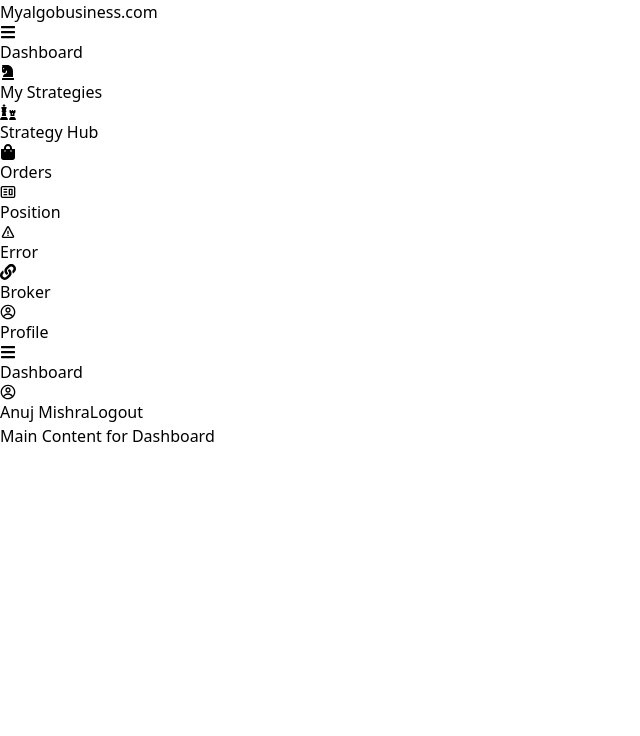
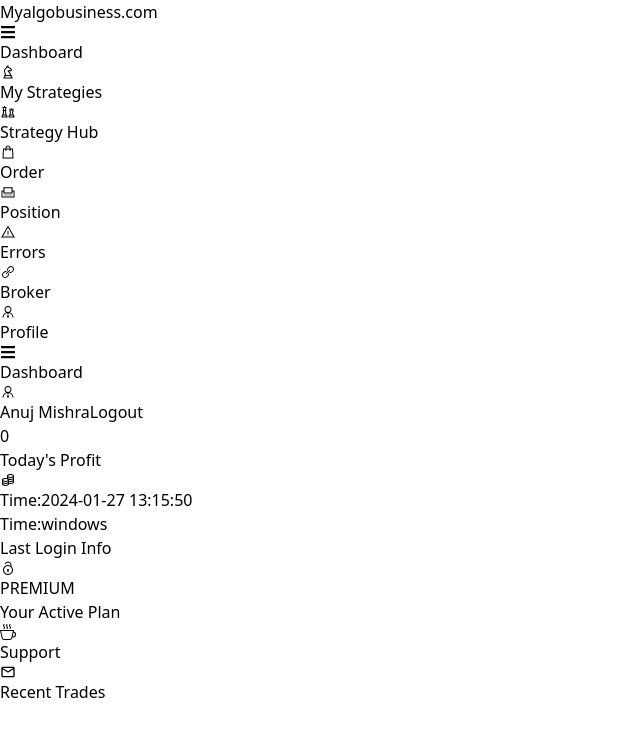
Before and after one commit to AnujWebDev/Dashboard, a React (Vite) app: page /dashboard in a window 1280 px wide. Both pictures are taken after a click on the item "Dashboard". Shown: the top 736 px of the page, without its empty margins (0-640 px from the left). Built offline with nearby package versions, Linux system fonts and the light colour scheme.

Commit message:
Changes in device

```diff
--- a/src/Components/Dashboard.jsx
+++ b/src/Components/Dashboard.jsx
@@ -1,11 +1,16 @@
 import React, { useState } from "react";
 import { FaBars, FaChessKnight } from "react-icons/fa";
-import { FaChess } from "react-icons/fa6";
-import { FaShoppingBag } from "react-icons/fa";
-import { CgWebsite } from "react-icons/cg";
-import { BiError } from "react-icons/bi";
-import { FaLink } from "react-icons/fa";
-import { CgProfile } from "react-icons/cg";
+import { LiaChessKnightSolid } from "react-icons/lia";
+import { LiaChessSolid } from "react-icons/lia";
+import { LiaShoppingBagSolid } from "react-icons/lia";
+import { LiaReceiptSolid } from "react-icons/lia";
+import { LiaExclamationTriangleSolid } from "react-icons/lia";
+import { LiaLinkSolid } from "react-icons/lia";
+import { LiaUserTieSolid } from "react-icons/lia";
+import { LiaCoinsSolid } from "react-icons/lia";
+import { LiaUnlockAltSolid } from "react-icons/lia";
+import { MdMailOutline } from "react-icons/md";
+import { BsCupHot } from "react-icons/bs";
 
 const Dashboard = () => {
   const [isSidebarOpen, setIsSidebarOpen] = useState(true);
@@ -21,152 +26,188 @@ const Dashboard = () => {
 
   return (
     <>
-      <div className="flex  overflow-hidden h-screen  bg-gray-800 text-white">
-        {isSidebarOpen && (
-          <div className="transition-all z-50 w-80 border">
+      <div className="flex overflow-hidden h-screen bg-gray-800 text-white">
+        <div
+          className={`transition-all ${
+            isSidebarOpen ? "w-80" : "w-24"
+          } overflow-y-scroll overflow-x-scroll overflow-hidden border`}
+        >
           <div className="p-4">
-              <h1 className="text-2xl font-bold mb-4">Myalgobusiness.com</h1>
+            <h1 className="text-md ml-5  mb-10">Myalgobusiness.com</h1>
             <ul>
               <li
-                  className={`mb-5 hover:bg-white hover:text-black hover:rounded-3xl p-3 flex ${
+                className={`mb-4 w-full hover:bg-white hover:text-black hover:rounded-3xl p-1 flex ${
                   selectedMenuItem === "dashboard"
                     ? "bg-white text-black rounded-3xl"
                     : ""
                 }`}
                 onClick={() => handleMenuItemClick("dashboard")}
               >
-                  <FaBars className="mr-2 text-2xl" />
-                  Dashboard
+                <FaBars className=" text-2xl" />
+                {isSidebarOpen && <span>Dashboard</span>}
+              </li>
+
+              <li
+                className={`mb-4 w-full hover:bg-white hover:text-black hover:rounded-3xl p-1 flex ${
+                  selectedMenuItem === "myStrategies"
+                    ? "bg-white text-black rounded-3xl"
+                    : ""
+                }`}
+                onClick={() => handleMenuItemClick("myStrategies")}
+              >
+                <LiaChessKnightSolid className=" text-2xl" />
+                {isSidebarOpen && <span>My Strategies</span>}
               </li>
               <li
-                className={`mb-5 hover:bg-white hover:text-black hover:rounded-3xl p-3 flex ${
-                  selectedMenuItem === "strategies" ? "bg-white text-black rounded-3xl" : ""
+                className={`mb-4 w-full hover:bg-white hover:text-black hover:rounded-3xl p-1 flex ${
+                  selectedMenuItem === "Strategieshub"
+                    ? "bg-white text-black rounded-3xl"
+                    : ""
                 }`}
-                onClick={() => handleMenuItemClick("strategies")}
+                onClick={() => handleMenuItemClick("Strategieshub")}
               >
-                <FaChessKnight className="mr-2 text-2xl" />
-                My Strategies
+                <LiaChessSolid className=" text-2xl" />
+                {isSidebarOpen && <span>Strategy Hub</span>}
+              </li>
+
+              <li
+                className={`mb-4 w-full hover:bg-white hover:text-black hover:rounded-3xl p-1 flex ${
+                  selectedMenuItem === "order"
+                    ? "bg-white text-black rounded-3xl"
+                    : ""
+                }`}
+                onClick={() => handleMenuItemClick("order")}
+              >
+                <LiaShoppingBagSolid className=" text-2xl" />
+                {isSidebarOpen && <span>Order</span>}
               </li>
               <li
-                className={`mb-5 hover:bg-white hover:text-black hover:rounded-3xl p-3 flex ${
-                  selectedMenuItem === "strategyHub" ? "bg-white text-black rounded-3xl" : ""
-                }`}
-                onClick={() => handleMenuItemClick("strategyHub")}
-              >
-                <FaChess className="mr-2 text-2xl" />
-                Strategy Hub
-              </li>
-              <li
-                className={`mb-5 hover:bg-white hover:text-black hover:rounded-3xl p-3 flex ${
-                  selectedMenuItem === "orders" ? "bg-white text-black rounded-3xl" : ""
-                }`}
-                onClick={() => handleMenuItemClick("orders")}
-              >
-                <FaShoppingBag className="mr-2 text-2xl" />
-                Orders
-              </li>
-              <li
-                className={`mb-5 hover:bg-white hover:text-black hover:rounded-3xl p-3 flex ${
-                  selectedMenuItem === "position" ? "bg-white text-black rounded-3xl" : ""
+                className={`mb-4 w-full hover:bg-white hover:text-black hover:rounded-3xl p-1 flex ${
+                  selectedMenuItem === "position"
+                    ? "bg-white text-black rounded-3xl"
+                    : ""
                 }`}
                 onClick={() => handleMenuItemClick("position")}
               >
-                <CgWebsite className="mr-2 text-2xl" />
-                Position
+                <LiaReceiptSolid className=" text-2xl" />
+                {isSidebarOpen && <span>Position</span>}
               </li>
               <li
-                className={`mb-5 hover:bg-white hover:text-black hover:rounded-3xl p-3 flex ${
-                  selectedMenuItem === "error" ? "bg-white text-black rounded-3xl" : ""
+                className={`mb-4 w-full hover:bg-white hover:text-black hover:rounded-3xl p-1 flex ${
+                  selectedMenuItem === "error"
+                    ? "bg-white text-black rounded-3xl"
+                    : ""
                 }`}
                 onClick={() => handleMenuItemClick("error")}
               >
-                <BiError className="mr-3 text-2xl" />
-                Error
+                <LiaExclamationTriangleSolid className=" text-2xl" />
+                {isSidebarOpen && <span>Errors</span>}
               </li>
               <li
-                className={`mb-5 hover:bg-white hover:text-black hover:rounded-3xl p-3 flex ${
-                  selectedMenuItem === "broker" ? "bg-white text-black rounded-3xl" : ""
+                className={`mb-4 w-full hover:bg-white hover:text-black hover:rounded-3xl p-1 flex ${
+                  selectedMenuItem === "broker"
+                    ? "bg-white text-black rounded-3xl"
+                    : ""
                 }`}
                 onClick={() => handleMenuItemClick("broker")}
               >
-                <FaLink className="mr-3 text-2xl" />
-                Broker
+                <LiaLinkSolid className=" text-2xl" />
+                {isSidebarOpen && <span>Broker</span>}
               </li>
               <li
-                className={`mb-5 hover:bg-white hover:text-black hover:rounded-3xl p-3 flex ${
-                  selectedMenuItem === "profile" ? "bg-white text-black rounded-3xl" : ""
+                className={`mb-4 w-full hover:bg-white hover:text-black hover:rounded-3xl p-1 flex ${
+                  selectedMenuItem === "profile"
+                    ? "bg-white text-black rounded-3xl"
+                    : ""
                 }`}
                 onClick={() => handleMenuItemClick("profile")}
               >
-                <CgProfile className="mr-3 text-2xl" />
-                Profile
+                <LiaUserTieSolid className=" text-2xl" />
+                {isSidebarOpen && <span>Profile</span>}
               </li>
             </ul>
           </div>
         </div>
-        )}
+
         <div className="flex flex-col flex-1">
-          <div className="flex bg-gray-800 z-0 border text-white justify-between">
-            <div className={`flex-1 transition-all ${isSidebarOpen ? "ml-2" : "ml-10"}`}>
-              <button className="flex text-xl py-1 rounded-lg font-bold mb-2" onClick={toggleSidebar}>
+          <div className="flex bg-gray-800 z-0 border rounded-xl text-white justify-between">
+            <div
+              className={`flex-1 transition-all ${
+                isSidebarOpen ? "ml-2" : "ml-10"
+              }`}
+            >
+              <button
+                className="flex text-xl py-1 rounded-lg font-bold mb-2"
+                onClick={toggleSidebar}
+              >
                 <FaBars className="text-xl mr-2 mt-1" />
                 Dashboard
               </button>
             </div>
             <div className="flex flex-col items-center">
               <button className="flex text-xl p-3 py-1 rounded-lg font-bold mb-2">
-                <CgProfile className="text-2xl mr-3" />
+                <LiaUserTieSolid className="text-2xl mr-3" />
                 Anuj Mishra
               </button>
               <button className="ml-10 text-2xl">Logout</button>
             </div>
           </div>
-          <div className={`flex-1 transition-all ${isSidebarOpen ? "ml-2" : "ml-10"}`}>
+          <div
+            className={`flex-1 transition-all ${
+              isSidebarOpen ? "ml-2" : "ml-10"
+            }`}
+          >
             {selectedMenuItem === "dashboard" && (
               <div className="flex-1 flex-col transition-all">
-                <h1>Main Content for Dashboard</h1>
+                <div className="flex justify-between p-5">
+                  <div className="bg-white flex p-5 mt-10 text-black">
+                    <div className="">
+                      <p className="p-2 font-bold mt-2">0</p>
+                      <p className="text-gray-400">Today's Profit</p>
                     </div>
-            )}
-            {selectedMenuItem === "strategies" && (
-          <div className="flex-1 transition-all">
-            {/* Content for My Strategies */}
-            <p>My Strategies Content Goes Here</p>
+                    <div className="flex justify-center ml-36 mt-5">
+                      <LiaCoinsSolid className="text-4xl" />
                     </div>
-        )}
-        {selectedMenuItem === "strategyHub" && (
-          <div className="flex-1 transition-all">
-            {/* Content for Strategy Hub */}
-            <p>Strategy Hub Content Goes Here</p>
                   </div>
-        )}
-        {selectedMenuItem === "orders" && (
-          <div className="flex-1 transition-all">
-            {/* Content for Orders */}
-            <p>Orders Content Goes Here</p>
+                  <div className="bg-white flex p-5 mt-10 text-black">
+                    <div className="">
+                      <p className=" font-bold mt-2">
+                        <span className="font-bold">Time:</span>
+                        2024-01-27 13:15:50
+                      </p>
+                      <p className="font-bold mt-2">
+                        <span className="font-bold">Time:</span>
+                        windows
+                      </p>
+                      <p className="text-gray-400">Last Login Info</p>
                     </div>
-        )}
-        {selectedMenuItem === "position" && (
-          <div className="flex-1 transition-all">
-            {/* Content for Position */}
-            <p>Position Content Goes Here</p>
+                    <div className="flex justify-center ml-20 mt-5">
+                      <LiaUnlockAltSolid className="text-4xl" />
                     </div>
-        )}
-        {selectedMenuItem === "error" && (
-          <div className="flex-1 transition-all">
-            {/* Content for Error */}
-            <p>Error Content Goes Here</p>
                   </div>
-        )}
-        {selectedMenuItem === "broker" && (
-          <div className="flex-1 transition-all">
-            {/* Content for Broker */}
-            <p>Broker Content Goes Here</p>
+                  <div className="bg-white flex p-5 mt-10 text-black">
+                    <div className="">
+                      <p className="p-2 font-bold mt-2">PREMIUM</p>
+                      <p className="text-gray-400">Your Active Plan</p>
                     </div>
-        )}
-        {selectedMenuItem === "profile" && (
-          <div className="flex-1 transition-all">
-            {/* Content for Profile */}
-            <p>Profile Content Goes Here</p>
+                    <div className="flex justify-center ml-36 mt-5">
+                      <BsCupHot className="text-4xl" />
+                    </div>
+                  </div>
+                  <div className="bg-[#5957ea] text-white flex p-5 mt-10 ">
+                    <div className="">
+                      <p className="p-2 font-bold mt-2">Support</p>
+                    </div>
+                    <div className="flex justify-center ml-32 mt-5">
+                      <MdMailOutline className="text-6xl" />
+                    </div>
+                  </div>
+                </div>
+                <div className="p-5">
+                <div className="bg-white rounded-lg overflow-y-scroll h-[1000px]">
+                  <h1 className="text-black border shadow-lg p-5 text-xl font-bold">Recent Trades</h1>
+                </div>
+                </div>
               </div>
             )}
           </div>
```
Lines whose indentation alone changed are shown as unchanged.
